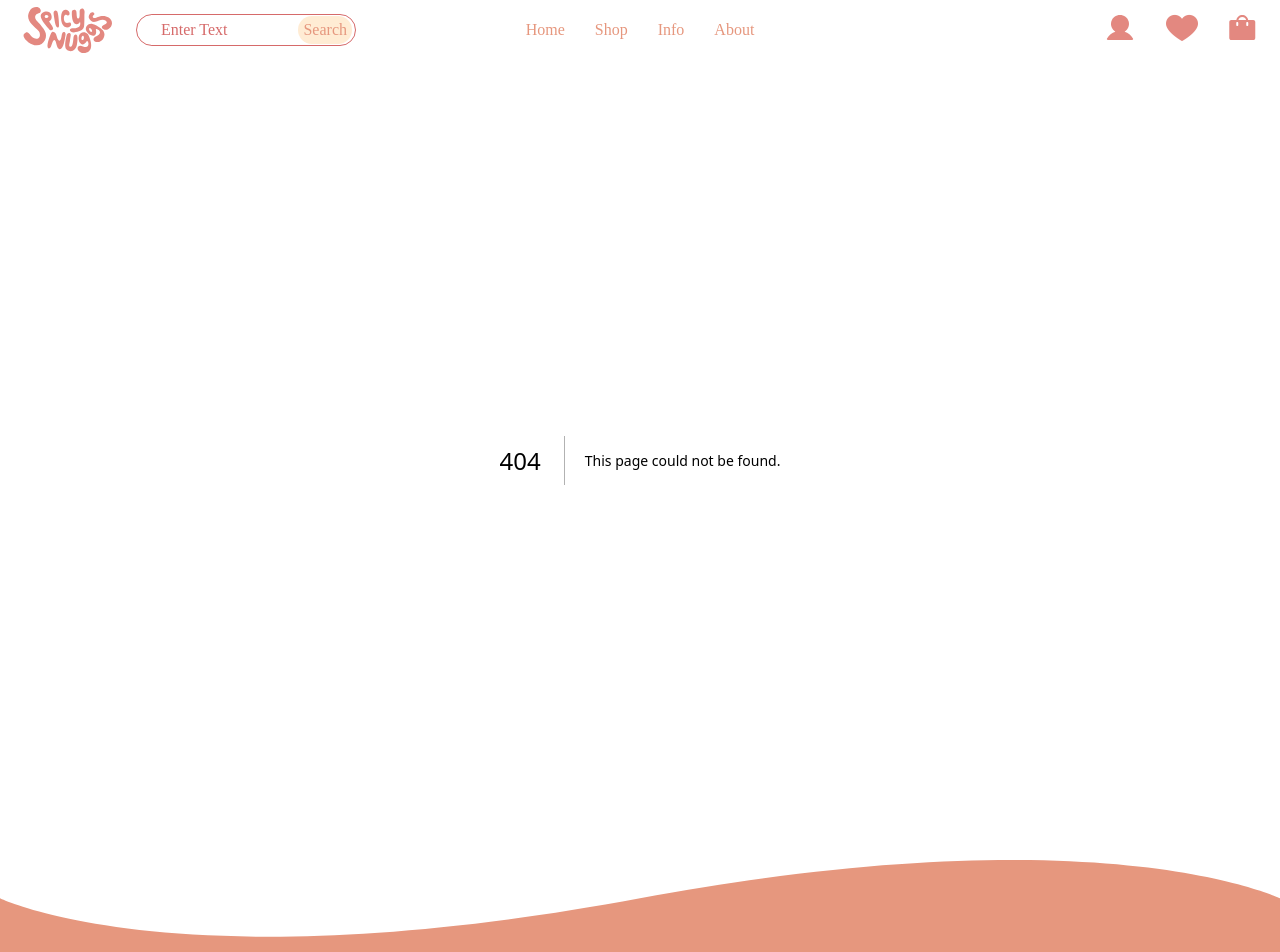
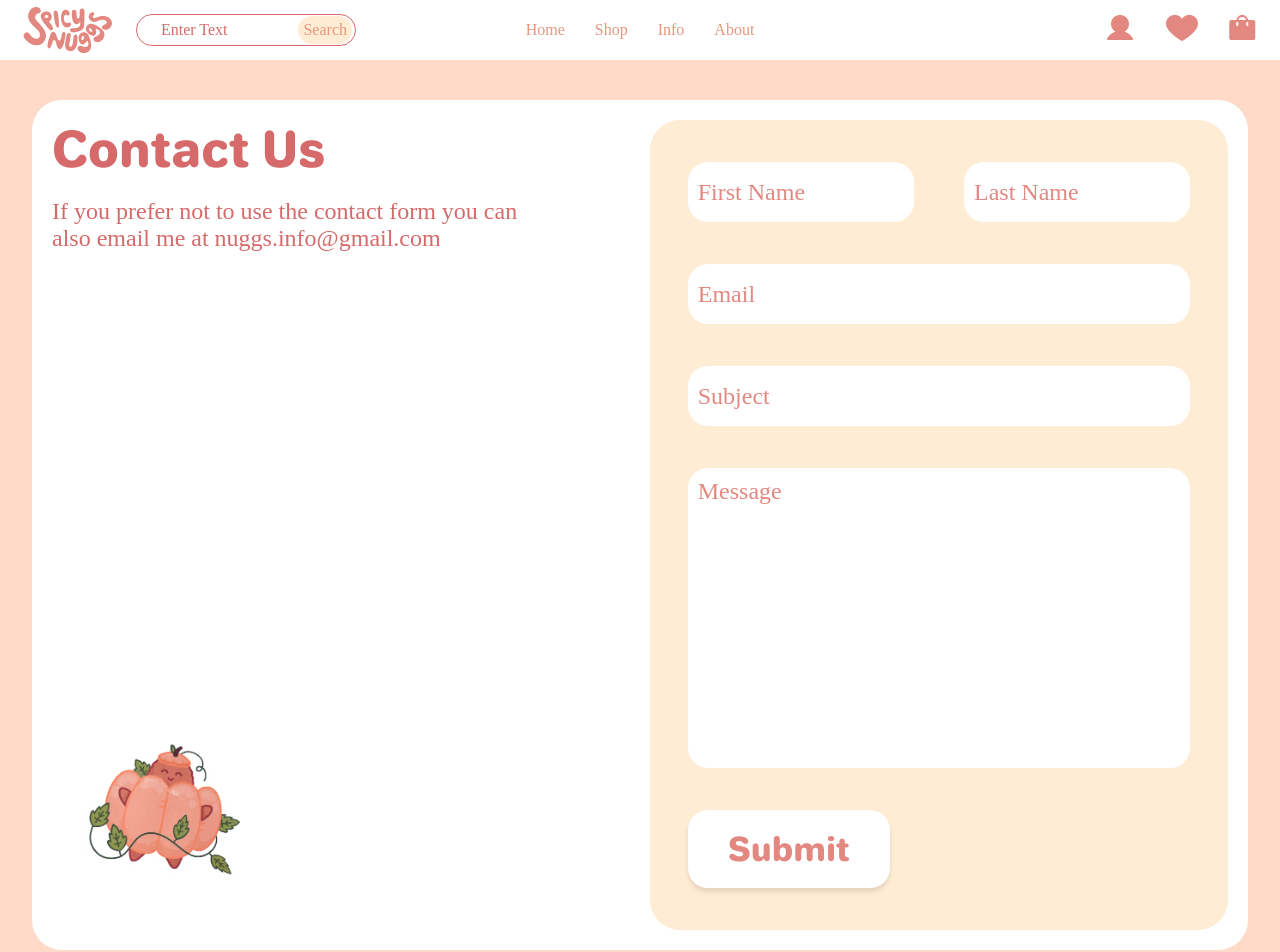
Before and after one commit to AnthonyQuispe/spicynuggs-public, a Next.js app: page /contact-us in a window 1280 px wide. Before the commit this address had no page. Shown: the top 952 px of the page. Built offline with nearby package versions, Linux system fonts and the light colour scheme; a web font is replaced by a local one.

Commit message:
Finished Contact Page

```diff
--- /dev/null
+++ b/src/app/contact-us/contact.scss
@@ -0,0 +1,196 @@
+@use "../../styles/partials/variables" as *;
+@use "../../styles/partials/mixins" as *;
+@use "../../styles/partials/typograhy" as *;
+
+.contact {
+  background-color: #ffdac8;
+  padding-top: 10px;
+
+  @include Desktop {
+    display: flex;
+    justify-content: center;
+    padding: 40px 0;
+  }
+
+  &__content {
+    width: 100%;
+    background-color: $White;
+    display: flex;
+    border-radius: 30px 30px 0px 0px;
+    flex-direction: column;
+    align-items: center;
+    padding: 20px 0;
+    gap: 20px;
+
+    @include Desktop {
+      max-width: 1220px;
+      width: 95%;
+      flex-direction: row;
+      min-height: 850px;
+      height: 65dvh;
+      max-height: 950px;
+      align-items: unset;
+      padding: 20px;
+      border-radius: 30px;
+    }
+  }
+  &__title {
+    color: $Dusty-Rose;
+    text-align: center;
+    @include Title;
+
+    @include Desktop {
+      text-align: left;
+    }
+  }
+  &__header {
+    display: flex;
+    flex-direction: column;
+    justify-content: space-between;
+
+    @include Desktop {
+      width: 50%;
+    }
+
+    &-top {
+      display: flex;
+      flex-direction: column;
+      gap: 20px;
+    }
+  }
+
+  &__description {
+    display: none;
+    color: $Dusty-Rose;
+
+    @include Body;
+    @include Desktop {
+      display: block;
+      text-align: left;
+      width: 81%;
+    }
+
+    &--alt {
+      display: block;
+      text-align: center;
+    }
+  }
+
+  &__img {
+    display: none;
+    width: 40%;
+    height: auto;
+
+    @include Desktop {
+      display: block;
+    }
+
+    &--alt {
+      display: block;
+    }
+  }
+
+  &__form {
+    max-width: 300px;
+    min-height: 320px;
+    width: 90%;
+    border-radius: 30px;
+    background: $Oasis;
+    padding: 10px;
+    display: flex;
+    flex-direction: column;
+    align-items: center;
+    gap: 10px;
+    justify-content: space-evenly;
+
+    @include Desktop {
+      max-width: unset;
+      width: 50%;
+    }
+  }
+  &__name-inputs {
+    display: flex;
+    justify-content: space-between;
+    width: 90%;
+    height: 60px;
+  }
+  &__input {
+    width: 90%;
+    border-radius: 20px;
+    background: $White;
+    border: none;
+    padding: 10px;
+    height: 60px;
+
+    @include Body;
+
+    &::placeholder {
+      color: $Rose;
+    }
+
+    &:focus {
+      outline: none;
+    }
+
+    &--firstName {
+      width: 45%;
+      height: 60px;
+    }
+    &--lastName {
+      width: 45%;
+      height: 60px;
+    }
+  }
+
+  &__textarea {
+    height: 100px;
+    width: 90%;
+    flex-shrink: 0;
+    padding: 10px;
+    border-radius: 1.25rem;
+    border: none;
+    background: $White;
+    resize: none;
+    @include Body;
+
+    &::placeholder {
+      color: $Rose;
+    }
+
+    &:focus {
+      outline: none;
+    }
+
+    @include Desktop {
+      height: 300px;
+    }
+  }
+
+  &__button {
+    background-color: $White;
+    color: $Rose;
+    padding: 10px;
+    border-radius: 20px;
+    @include SubHeader;
+    border: none;
+    box-shadow: 0px 4px 4px rgba(0, 0, 0, 0.1);
+
+    @include Desktop {
+      padding: 20px 40px;
+    }
+
+    &-container {
+      width: 90%;
+    }
+  }
+
+  &__bottom-container {
+    max-width: 300px;
+    display: flex;
+    width: 90%;
+
+    @include Desktop {
+      display: none;
+    }
+  }
+}
--- /dev/null
+++ b/src/app/contact-us/page.jsx
@@ -0,0 +1,116 @@
+"use client";
+
+import Sticker from "../../../public/assets/PumpkinImg.png";
+import { useState, useEffect } from "react";
+import "./contact.scss";
+
+function Contact() {
+  const [formState, setFormState] = useState({
+    firstName: "",
+    lastName: "",
+    email: "",
+    subject: "",
+    message: "",
+  });
+
+  const { firstName, lastName, email, subject, message } = formState;
+
+  const isFormFilled =
+    firstName !== "" &&
+    lastName !== "" &&
+    email !== "" &&
+    subject !== "" &&
+    message !== "";
+
+  const handleInputChange = (e) => {
+    const { name, value } = e.target;
+    setFormState({ ...formState, [name]: value });
+  };
+
+  const submit = (e) => {
+    e.preventDefault();
+  };
+
+  return (
+    <div className="contact">
+      <div className="contact__content">
+        <div className="contact__header">
+          <div className="contact__header-top">
+            <h1 className="contact__title">Contact Us</h1>
+            <p className="contact__description">
+              If you prefer not to use the contact form you can also email me at
+              nuggs.info@gmail.com
+            </p>
+          </div>
+          <div className="contact__header-bottom">
+            <img
+              src={"/assets/PumpkinImg.png"}
+              className="contact__img"
+              alt="Pumpkin Sticker"
+            />
+          </div>
+        </div>
+        <form className="contact__form">
+          <div className="contact__name-inputs">
+            <input
+              placeholder="First Name"
+              className="contact__input contact__input--firstName"
+              value={firstName}
+              onChange={handleInputChange}
+              name="firstName"
+            />
+            <input
+              placeholder="Last Name"
+              className="contact__input contact__input--lastName"
+              value={lastName}
+              onChange={handleInputChange}
+              name="lastName"
+            />
+          </div>
+          <input
+            placeholder="Email"
+            className="contact__input contact__input--email"
+            value={email}
+            onChange={handleInputChange}
+            name="email"
+          />
+          <input
+            placeholder="Subject"
+            className="contact__input contact__input--subject"
+            value={subject}
+            onChange={handleInputChange}
+            name="subject"
+          />
+          <textarea
+            placeholder="Message"
+            className="contact__textarea contact__input--message"
+            value={message}
+            onChange={handleInputChange}
+            name="message"
+          />
+          <div className="contact__button-container">
+            <button
+              onClick={submit}
+              disabled={!isFormFilled}
+              className="contact__button"
+            >
+              Submit
+            </button>
+          </div>
+        </form>
+        <div className="contact__bottom-container">
+          <img
+            src={"/assets/PumpkinImg.png"}
+            className="contact__img contact__img--alt"
+          />
+          <p className="contact__description contact__description--alt">
+            If you prefer not to use the contact form you can also email me at
+            nuggs.info@gmail.com
+          </p>
+        </div>
+      </div>
+    </div>
+  );
+}
+
+export default Contact;
```
